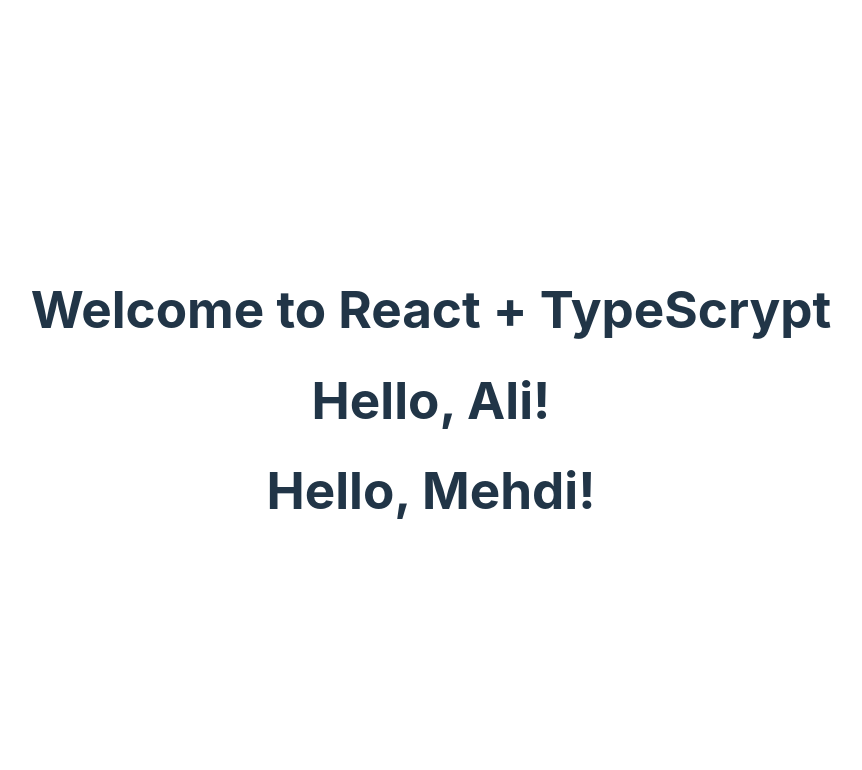
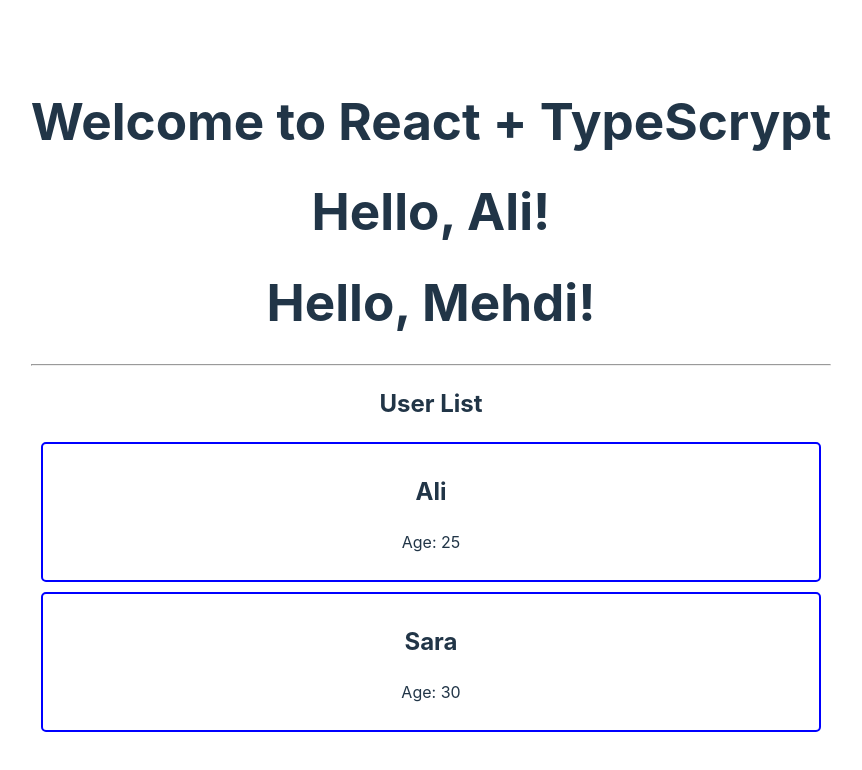
Before and after one commit to mehdijeyranii/React-ts, a React (Vite) app: page / in a window 1280 px wide. Shown: the top 770 px of the page, without its empty margins (209-1071 px from the left). Built offline with nearby package versions, Linux system fonts and the light colour scheme.

Commit message:
Use UserCard component inside App

```diff
--- a/src/App.tsx
+++ b/src/App.tsx
@@ -1,5 +1,6 @@
 import "./App.css";
 import Greeting from "./components/Greeting";
+import UserCard from "./components/UserCard";
 
 function App() {
   return (
@@ -7,6 +8,12 @@
       <h1>Welcome to React + TypeScrypt</h1>
       <Greeting name="Ali" />
       <Greeting name="Mehdi" />
+
+      <hr />
+
+      <h2>User List</h2>
+      <UserCard name="Ali" age={25} />
+      <UserCard name="Sara" age={30} />
     </div>
   );
 }
```
